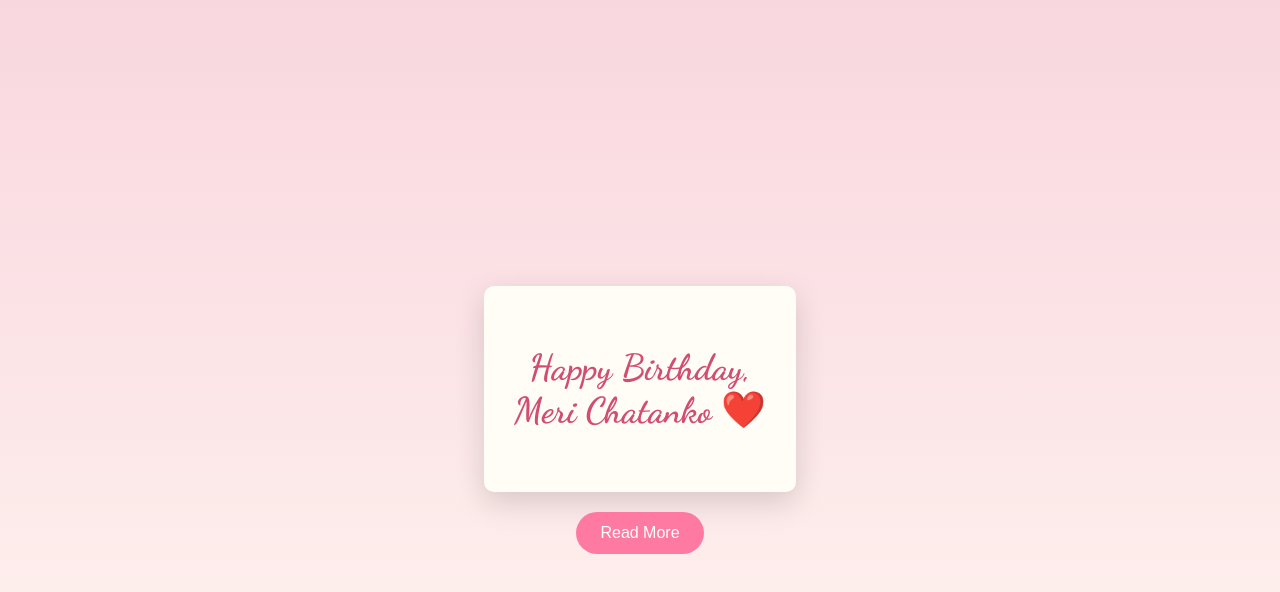
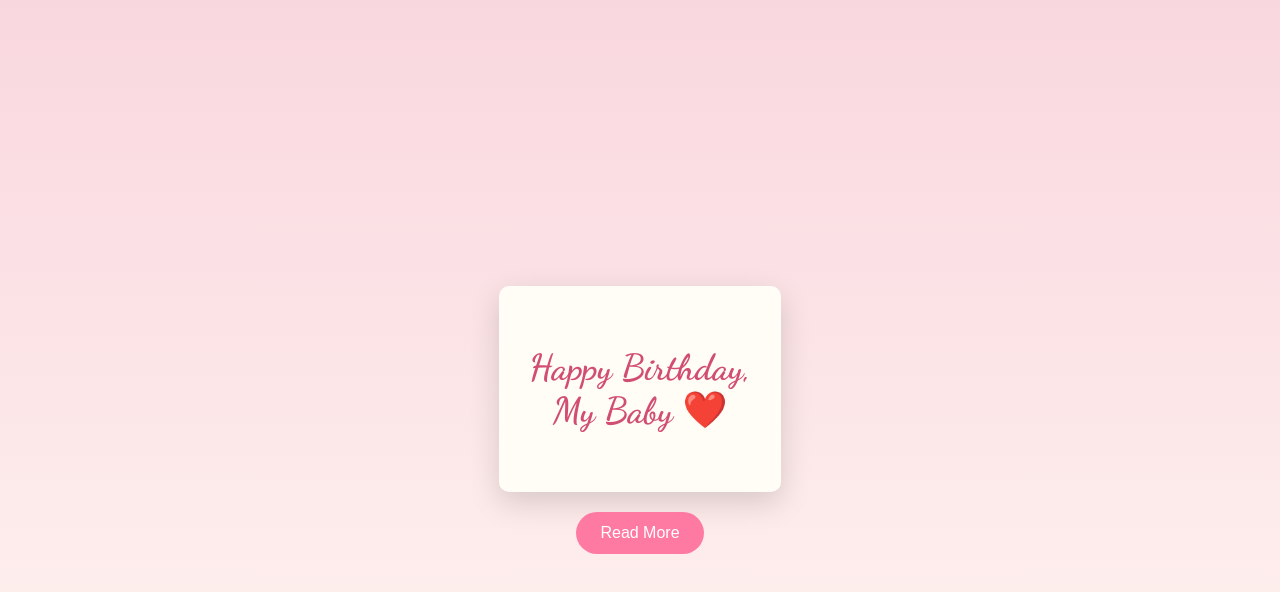
Before and after one commit to siddharthdhawan/maitru_birthday, a plain HTML site: page index.html in a window 1280 px wide. Both pictures are taken after a click on the button "Open Letter". Drawn offline with nearby package versions, Linux system fonts and the light colour scheme.

Commit message:
Update index.html

```diff
--- a/index.html
+++ b/index.html
@@ -20,7 +20,7 @@
 
 <section class="page" id="open">
   <div class="letter-preview">
-    <h1>Happy Birthday,<br>Meri Chatanko ❤️</h1>
+    <h1>Happy Birthday,<br>My Baby ❤️</h1>
   </div>
   <button onclick="nextPage()">Read More</button>
 </section>
```
